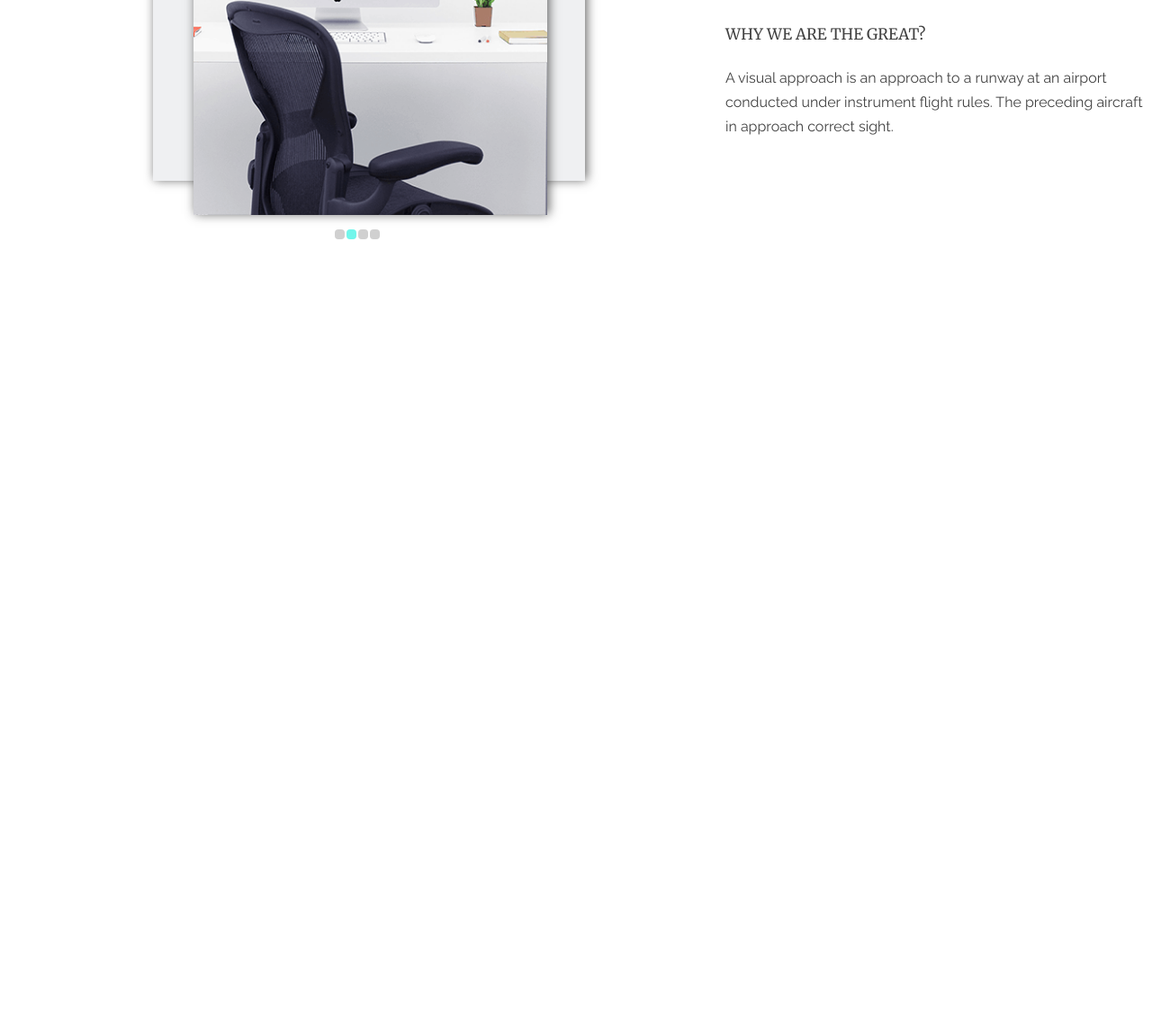
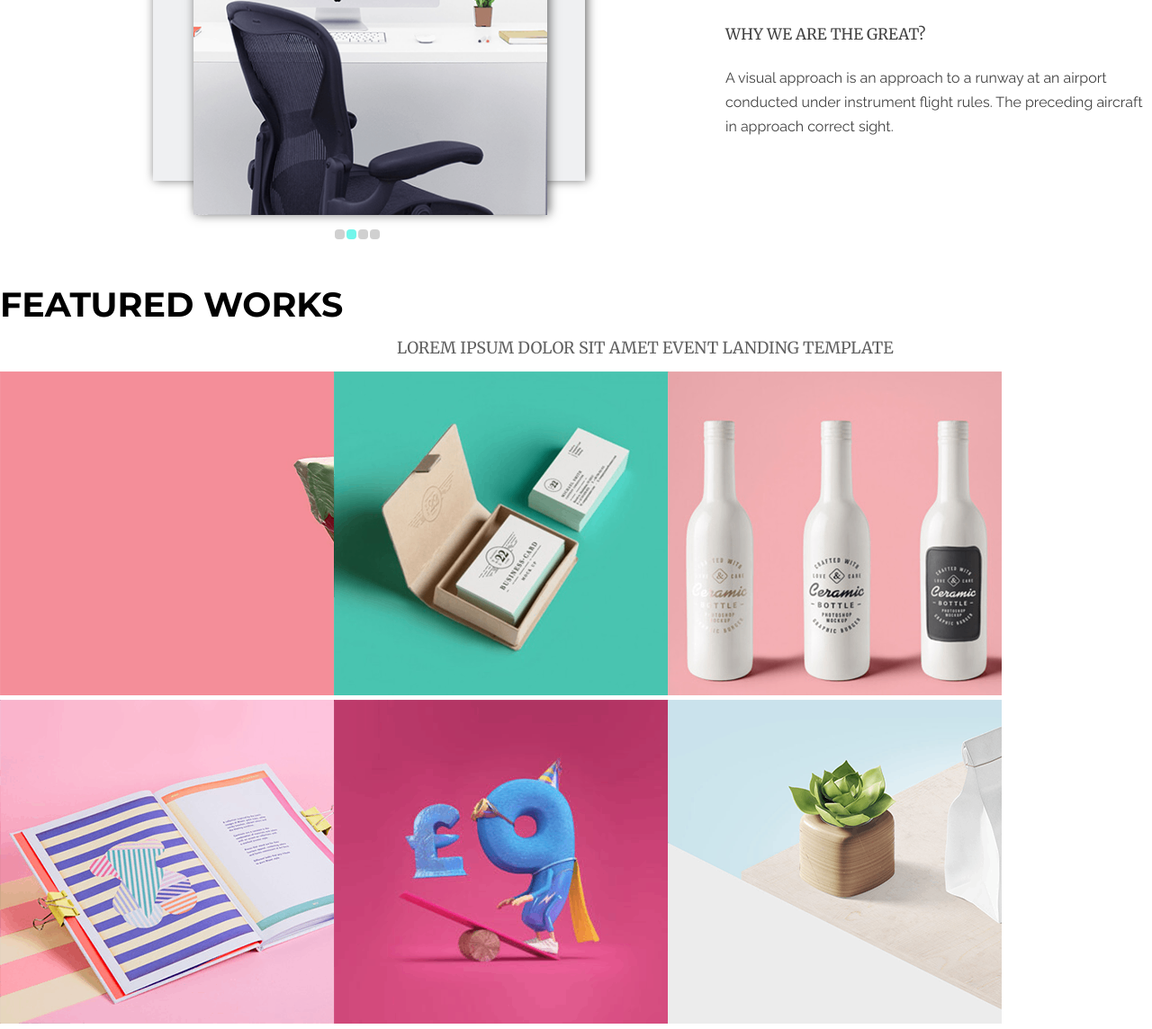
Before and after one commit to IvanShyvanau/PSD2004, a plain HTML site: page index.html in a window 1280 px wide. Shown: the part 1392-2536 px from the top of the page at 90% size. Before the commit the page ends 1692 px from the top, so only its background shows below. Drawn offline with Linux system fonts and the light colour scheme.

Commit message:
create section two

```diff
--- /dev/null
+++ b/featured.scss
@@ -0,0 +1,23 @@
+.featured-title{
+  text-transform: uppercase;
+}
+
+
+.featured-contant{
+  width: 1141px;
+  height: 731px;
+  display: flex;
+  flex-wrap: wrap;
+}
+.contant-image{
+  width: 371px;
+  height: 360px;
+  background-size: 371px;
+  overflow: hidden;
+}
+
+
+
+.contant-image{
+
+}
--- a/index.html
+++ b/index.html
@@ -66,11 +66,22 @@
             The preceding aircraft in approach correct sight.
           </p>
         </div>
-
       </div>
-
     </div>
   </section>
-
+  <section class="featured-works">
+    <div class="wrapper">
+      <h2 class="featured-title">featured works</h2>
+      <h3 class="section__title-second">Lorem ipsum dolor sit amet event landing template</h3>
+      <div class="featured-contant">
+        <div class="contant-image contant-image"><img src="/image/works1.png" alt="1"> </div>
+        <div class="contant-image contant-image_first"><img src="/image/works2.png" alt="2"></div>
+        <div class="contant-image contant-image_second"><img src="/image/works3.png" alt="3"> </div>
+        <div class="contant-image contant-image_thirst"><img src="/image/works4.png" alt="4"> </div>
+        <div class="contant-image contant-image_fourth"><img src="/image/works5.png" alt="5"> </div>
+        <div class="contant-image contant-image_six"><img src="/image/works6.png" alt="6"> </div>
+      </div>
+    </div>
+  </main>
 </body>
 </html>
--- a/style.scss
+++ b/style.scss
@@ -4,3 +4,4 @@
 @import "header.scss";
 @import "wrapper.scss";
 @import "section.scss";
+@import "featured";
```
Also changed, not shown: featured.css (added), image/works1.png (added), image/works2.png (added), image/works3.png (added), image/works4.png (added), image/works5.png (added), image/works6.png (added), style.css, 2 other files.
